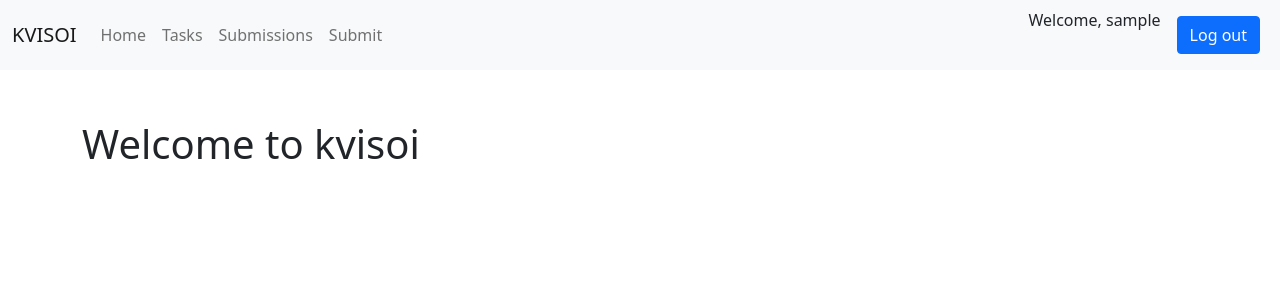
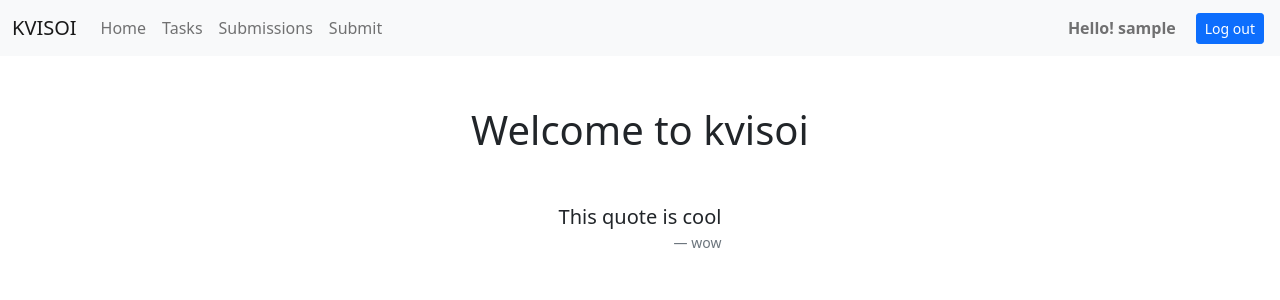
Before and after one commit to vzsky/kvisoi, a Django app: page / in a window 1280 px wide. Shown: the top 300 px of the page. Run offline with Django 3.2, Linux system fonts and the light colour scheme; the visitor is signed in with stand-in values (Sample User, id 1); parts of the project's set-up code (start-up, migrations or seed data) failed here and were passed over; some libraries are stand-ins or nearby versions.

Commit message:
change styling

```diff
--- a/grader_web/core/templates/core/base.html
+++ b/grader_web/core/templates/core/base.html
@@ -2,10 +2,16 @@
 <!DOCTYPE html>
 <html lang="en">
   <head>
-    <meta charset="utf-8">
-    <meta name="viewport" content="width=device-width, initial-scale=1">
-    <link href="https://cdn.jsdelivr.net/npm/bootstrap@5.0.2/dist/css/bootstrap.min.css" rel="stylesheet" integrity="sha384-EVSTQN3/azprG1Anm3QDgpJLIm9Nao0Yz1ztcQTwFspd3yD65VohhpuuCOmLASjC" crossorigin="anonymous">
-    <title> KVISOI new web </title>
+    <meta charset="utf-8" />
+    <meta name="viewport" content="width=device-width, initial-scale=1" />
+    <link
+      href="https://cdn.jsdelivr.net/npm/bootstrap@5.0.2/dist/css/bootstrap.min.css"
+      rel="stylesheet"
+      integrity="sha384-EVSTQN3/azprG1Anm3QDgpJLIm9Nao0Yz1ztcQTwFspd3yD65VohhpuuCOmLASjC"
+      crossorigin="anonymous"
+    />
+    <link rel="icon" href="https://i.ibb.co/rsRw5Qf/kvisoi.png" />
+    <title>KVISOI — the new horizon</title>
     <style type="text/css" media="screen">
       .code-div {
         height: 300px;
@@ -15,35 +21,69 @@
         height: 100%;
       }
       .CodeMirror-readonly .CodeMirror-cursor {
-        display: none !important
+        display: none !important;
       }
     </style>
 
     <!-- CODE MIRROR -->
-    <script src= "https://cdnjs.cloudflare.com/ajax/libs/codemirror/5.48.4/codemirror.js"></script>
-    <link rel="stylesheet" href="https://cdnjs.cloudflare.com/ajax/libs/codemirror/5.48.4/codemirror.min.css">
+    <script src="https://cdnjs.cloudflare.com/ajax/libs/codemirror/5.48.4/codemirror.js"></script>
+    <link
+      rel="stylesheet"
+      href="https://cdnjs.cloudflare.com/ajax/libs/codemirror/5.48.4/codemirror.min.css"
+    />
     <!-- CODE MIRROR MODES -->
-    <script src="https://cdnjs.cloudflare.com/ajax/libs/codemirror/5.62.0/mode/python/python.min.js" integrity="sha512-uClAZvjjJrwJN8QakX7+03YbWHtx6ZcTw8JoDPucqzviDCYF3QEZNaRXyu1dxdfKm1g/TQ409Ko3CAdb6zXnnA==" crossorigin="anonymous" referrerpolicy="no-referrer"></script>
-    <script src="https://cdnjs.cloudflare.com/ajax/libs/codemirror/5.62.0/mode/clike/clike.min.js" integrity="sha512-m3ghu/xpRyZKDD9RVnxZIT8+lYTjrh7tAz7xbj94du1+3voHC2llSKQQOywnxkYzPcjexBUwf2nhGV9caxlEZw==" crossorigin="anonymous" referrerpolicy="no-referrer"></script>
-    <script src="https://cdnjs.cloudflare.com/ajax/libs/codemirror/5.62.0/mode/rust/rust.min.js" integrity="sha512-g3Nhw36S0p4ZJQcky87D5M+vZbFvLrgsHWYltUy5IW0zKbvi8GlPRjJSo2CyUyQiU01Ier7u+rBABDs3BawKyQ==" crossorigin="anonymous" referrerpolicy="no-referrer"></script>
+    <script
+      src="https://cdnjs.cloudflare.com/ajax/libs/codemirror/5.62.0/mode/python/python.min.js"
+      integrity="sha512-uClAZvjjJrwJN8QakX7+03YbWHtx6ZcTw8JoDPucqzviDCYF3QEZNaRXyu1dxdfKm1g/TQ409Ko3CAdb6zXnnA=="
+      crossorigin="anonymous"
+      referrerpolicy="no-referrer"
+    ></script>
+    <script
+      src="https://cdnjs.cloudflare.com/ajax/libs/codemirror/5.62.0/mode/clike/clike.min.js"
+      integrity="sha512-m3ghu/xpRyZKDD9RVnxZIT8+lYTjrh7tAz7xbj94du1+3voHC2llSKQQOywnxkYzPcjexBUwf2nhGV9caxlEZw=="
+      crossorigin="anonymous"
+      referrerpolicy="no-referrer"
+    ></script>
+    <script
+      src="https://cdnjs.cloudflare.com/ajax/libs/codemirror/5.62.0/mode/rust/rust.min.js"
+      integrity="sha512-g3Nhw36S0p4ZJQcky87D5M+vZbFvLrgsHWYltUy5IW0zKbvi8GlPRjJSo2CyUyQiU01Ier7u+rBABDs3BawKyQ=="
+      crossorigin="anonymous"
+      referrerpolicy="no-referrer"
+    ></script>
     <!-- CODE MIRROR THEME -->
-    <link rel="stylesheet" href="https://cdnjs.cloudflare.com/ajax/libs/codemirror/5.62.0/theme/monokai.min.css" integrity="sha512-R6PH4vSzF2Yxjdvb2p2FA06yWul+U0PDDav4b/od/oXf9Iw37zl10plvwOXelrjV2Ai7Eo3vyHeyFUjhXdBCVQ==" crossorigin="anonymous" referrerpolicy="no-referrer" />
-
+    <link
+      rel="stylesheet"
+      href="https://cdnjs.cloudflare.com/ajax/libs/codemirror/5.62.0/theme/monokai.min.css"
+      integrity="sha512-R6PH4vSzF2Yxjdvb2p2FA06yWul+U0PDDav4b/od/oXf9Iw37zl10plvwOXelrjV2Ai7Eo3vyHeyFUjhXdBCVQ=="
+      crossorigin="anonymous"
+      referrerpolicy="no-referrer"
+    />
   </head>
   <body>
     <script
       src="https://code.jquery.com/jquery-3.6.0.min.js"
       integrity="sha256-/xUj+3OJU5yExlq6GSYGSHk7tPXikynS7ogEvDej/m4="
-      crossorigin="anonymous">
-    </script>
-    <script src="https://cdn.jsdelivr.net/npm/bootstrap@5.0.2/dist/js/bootstrap.bundle.min.js" integrity="sha384-MrcW6ZMFYlzcLA8Nl+NtUVF0sA7MsXsP1UyJoMp4YLEuNSfAP+JcXn/tWtIaxVXM" crossorigin="anonymous"></script>
+      crossorigin="anonymous"
+    ></script>
+    <script
+      src="https://cdn.jsdelivr.net/npm/bootstrap@5.0.2/dist/js/bootstrap.bundle.min.js"
+      integrity="sha384-MrcW6ZMFYlzcLA8Nl+NtUVF0sA7MsXsP1UyJoMp4YLEuNSfAP+JcXn/tWtIaxVXM"
+      crossorigin="anonymous"
+    ></script>
     <!-- <script src="https://pagecdn.io/lib/ace/1.4.12/ace.js" crossorigin="anonymous" integrity="sha256-Q9hnBpgBFstzZOr+OKFOWZWfcF5nFXO8Qz48Nmndo6U="></script> -->
-
 
     <nav class="navbar navbar-expand-lg navbar-light bg-light">
       <div class="container-fluid">
         <a class="navbar-brand" href="#"> KVISOI </a>
-        <button class="navbar-toggler" type="button" data-bs-toggle="collapse" data-bs-target="#navbarSupportedContent" aria-controls="navbarSupportedContent" aria-expanded="false" aria-label="Toggle navigation">
+        <button
+          class="navbar-toggler"
+          type="button"
+          data-bs-toggle="collapse"
+          data-bs-target="#navbarSupportedContent"
+          aria-controls="navbarSupportedContent"
+          aria-expanded="false"
+          aria-label="Toggle navigation"
+        >
           <span class="navbar-toggler-icon"></span>
         </button>
         <div class="collapse navbar-collapse" id="navbarSupportedContent">
@@ -55,47 +95,48 @@
               <a class="nav-link" href="{% url 'core-tasks' %}">Tasks</a>
             </li>
             <li class="nav-item">
-              <a class="nav-link" href="{% url 'core-submissions' %}">Submissions</a>
+              <a class="nav-link" href="{% url 'core-submissions' %}"
+                >Submissions</a
+              >
             </li>
             <li class="nav-item">
               <a class="nav-link" href="{% url 'core-submit' %}">Submit</a>
             </li>
           </ul>
-          <ul class="navbar-nav d-flex">
-            {% if user.is_authenticated %}
-            <li class="nav-item mx-2">
-              <p> Welcome, {{user}} </p>
-            </li>
-            <li class="nav-item m-2">
+          {% if user.is_authenticated %}
+          <span class="navbar-text me-3 fw-bold"> Hello! {{user}} </span>
+
+          <ul class="navbar-nav d-flex flex-row-reverse">
+            <li class="nav-item m-1">
               <a href="{% url 'user-logout' %}">
-                <button class="btn btn-primary">Log out</button>
+                <button class="btn btn-primary btn-sm">Log out</button>
               </a>
             </li>
-            {% else %}
-            <li class="nav-item m-2">
+          </ul>
+          {% else %}
+          <ul class="navbar-nav d-flex flex-row-reverse">
+            <li class="nav-item m-1">
               <a href="{% url 'user-login' %}">
-                <button class="btn btn-primary">Log in</button>
+                <button class="btn btn-primary btn-sm">Log in</button>
               </a>
             </li>
-            <li class="nav-item m-2">
+            <li class="nav-item m-1">
               <a href="{% url 'user-register' %}">
-                <button class="btn btn-primary">Register</button>
+                <button class="btn btn-primary btn-sm">Register</button>
               </a>
             </li>
-            {% endif %}
           </ul>
+          {% endif %}
         </div>
       </div>
     </nav>
 
     <div class="alert alert-{{msg.tags}}" role="alert">
       {% if messages %} {% for msg in messages %}
-      <h3> {{msg}} </h3>
+      <h3>{{msg}}</h3>
       {% endfor %} {% endif %}
     </div>
 
-    <div class="container">
-    {% block content %} {% endblock %}
-    </div>
+    <div class="container">{% block content %} {% endblock %}</div>
   </body>
 </html>
--- a/grader_web/core/templates/core/home.html
+++ b/grader_web/core/templates/core/home.html
@@ -1,4 +1,11 @@
-{% extends "core/base.html" %}
-{% block content %}
-  <h1>Welcome to kvisoi</h1>
+{% extends "core/base.html" %} {% block content %}
+<div class="d-flex flex-column align-items-center justify-content-start">
+  <h1 class="mb-5">Welcome to kvisoi</h1>
+  <figure class="text-end">
+    <blockquote class="blockquote">
+      <p>This quote is cool</p>
+    </blockquote>
+    <figcaption class="blockquote-footer">wow</figcaption>
+  </figure>
+</div>
 {% endblock %}
--- a/grader_web/users/templates/users/register.html
+++ b/grader_web/users/templates/users/register.html
@@ -1,9 +1,9 @@
-{% extends "core/base.html" %}
-{% load crispy_forms_tags %}
-{% block content %}
+{% extends "core/base.html" %} {% load crispy_forms_tags %} {% block content %}
+<div class="d-flex flex-column align-items-center justify-content-start">
   <h1>Register</h1>
   <form method="POST">
     {% csrf_token %} {{form|crispy}}
     <button class="btn btn-primary mt-3" type="submit">Sign Up</button>
   </form>
+</div>
 {% endblock %}
```
Also changed, not shown: grader_web/core/templates/core/submit.html (+3 -5 lines), grader_web/users/templates/users/login.html (+4 -4 lines).
